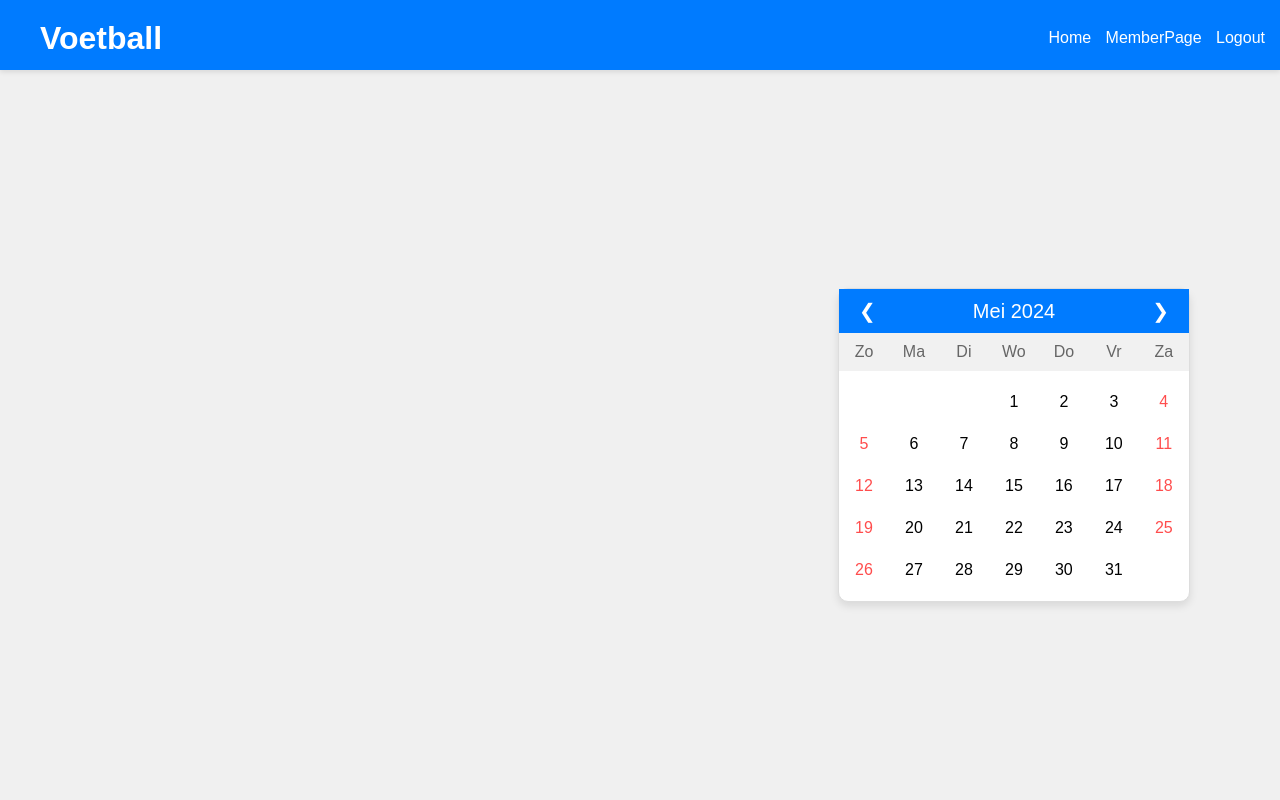
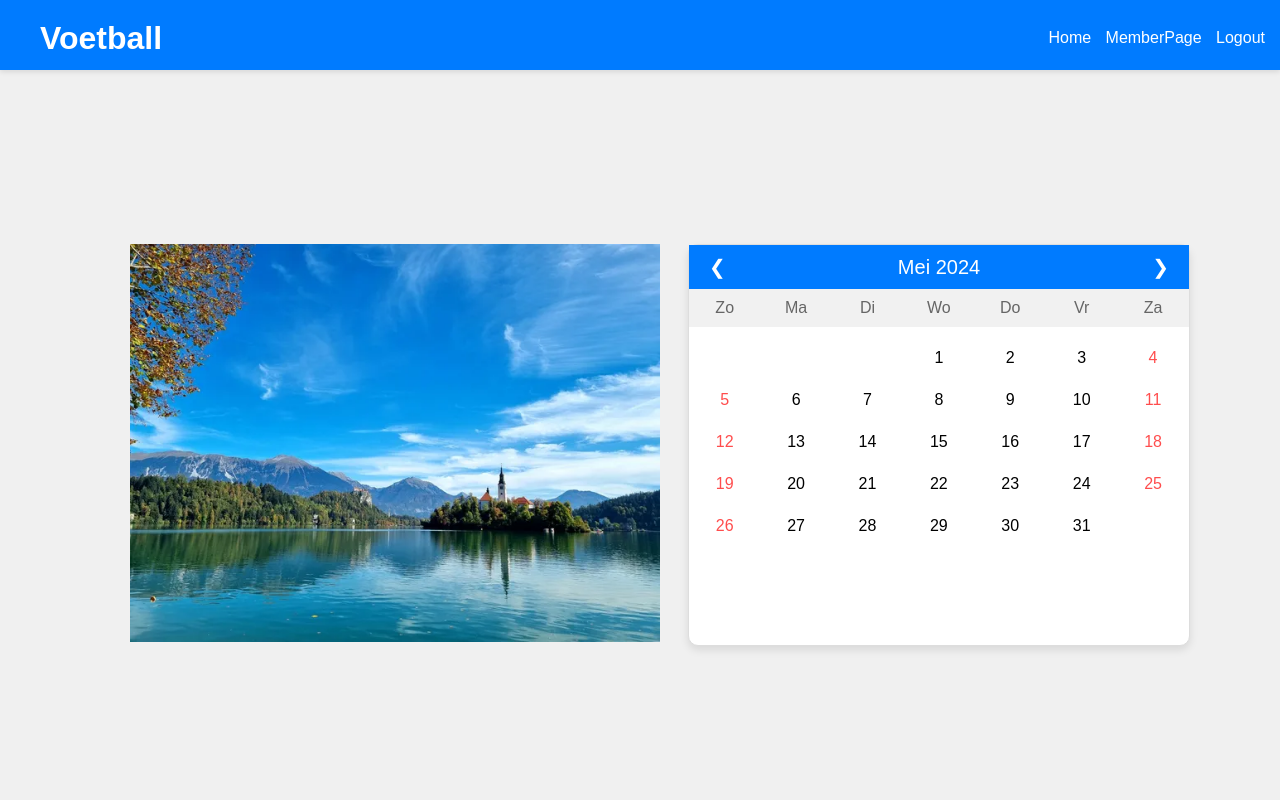
Before and after one commit to ChaimCadeau/voetballl, a PHP site: page /kalender.php in a window 1280 px wide. Run offline with PHP 8.4, Linux system fonts and the light colour scheme.

Commit message:
aanpasigen

```diff
--- a/kalender.php
+++ b/kalender.php
@@ -26,6 +26,9 @@
     </div>
     <div class="days"></div>
 </div>
+<div class="beeld">
+    <img src="images/zomer.webp" alt="afbeelding">
+</div>
 <script src="script.js"></script>
 </body>
 </html>
--- a/style.css
+++ b/style.css
@@ -308,6 +308,7 @@ header nav ul li a:hover {
 
 .black-box body{
     display: flex;
+    overflow:hidden
 }
 
 .black-box h1{
@@ -611,7 +612,7 @@ body{
 .timer-page button {
     padding: 10px 20px;
     font-size: 16px;
-    background-color: #4CAF50;
+    background-color: #007bff;
     color: #fff;
     border: none;
     border-radius: 5px;
@@ -620,7 +621,7 @@ body{
 }
 
 .timer-page button:hover {
-    background-color: #45a049;
+    background-color: #ffffff;
 }
 
 /-------------------calender----------------------------/
@@ -632,6 +633,7 @@ body{
 
 
 .calendar-page {
+    position: absolute;
     display: flex;
     justify-content: flex-end;
     align-items: center;
@@ -643,8 +645,10 @@ body{
 }
 
 .calendar {
-    max-width: 350px;
+    position: absolute;
+    max-width: 500px;
     width: 100%;
+    height: 400px;
     background-color: #fff;
     border: 1px solid #ddd;
     border-radius: 10px;
@@ -661,6 +665,7 @@ body{
     color: white;
     padding: 10px 20px;
     font-size: 20px;
+
 }
 
 .prev, .next {
@@ -706,3 +711,11 @@ body{
     background-color: #007bff;
     color: white;
 }
+
+.beeld img{
+    max-width: 50%;
+    margin-right: 420px;
+    margin-top: 90px;
+
+
+}
```
Also changed, not shown: images/zomer.webp (added).
